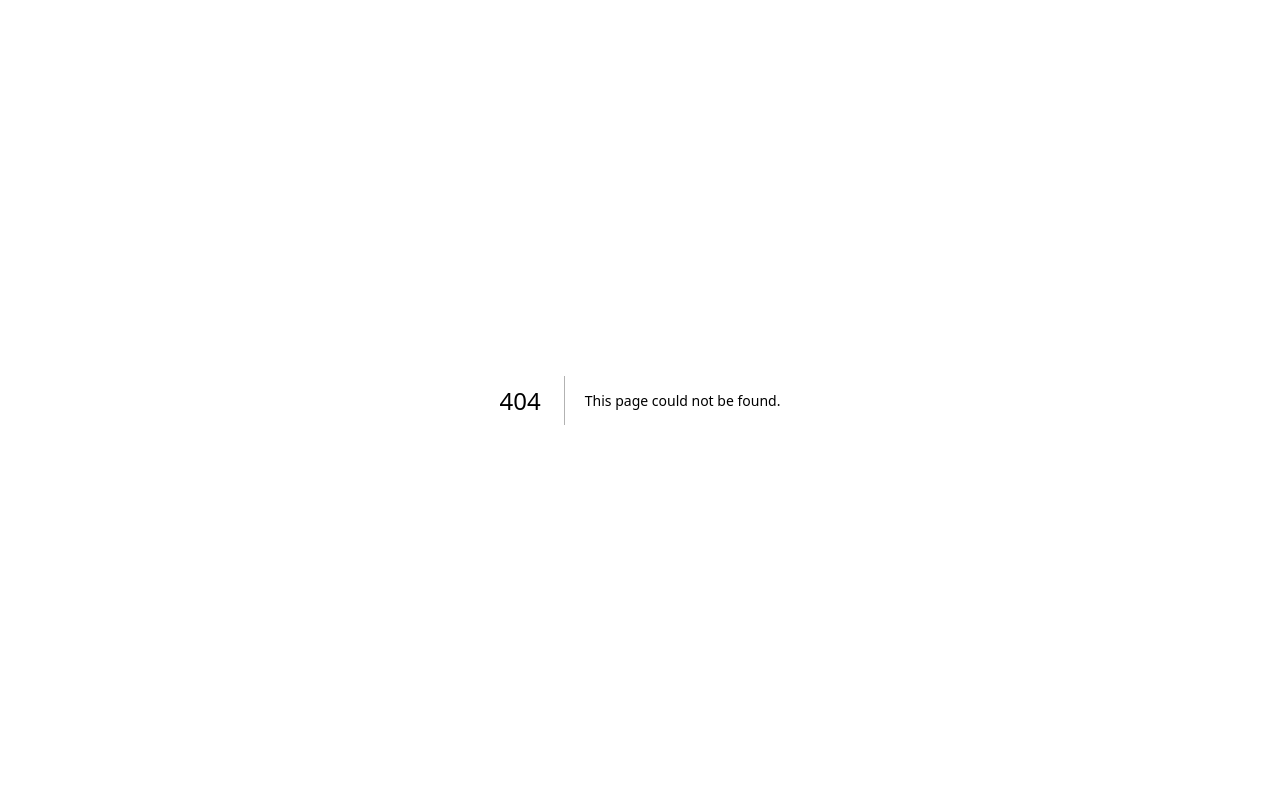
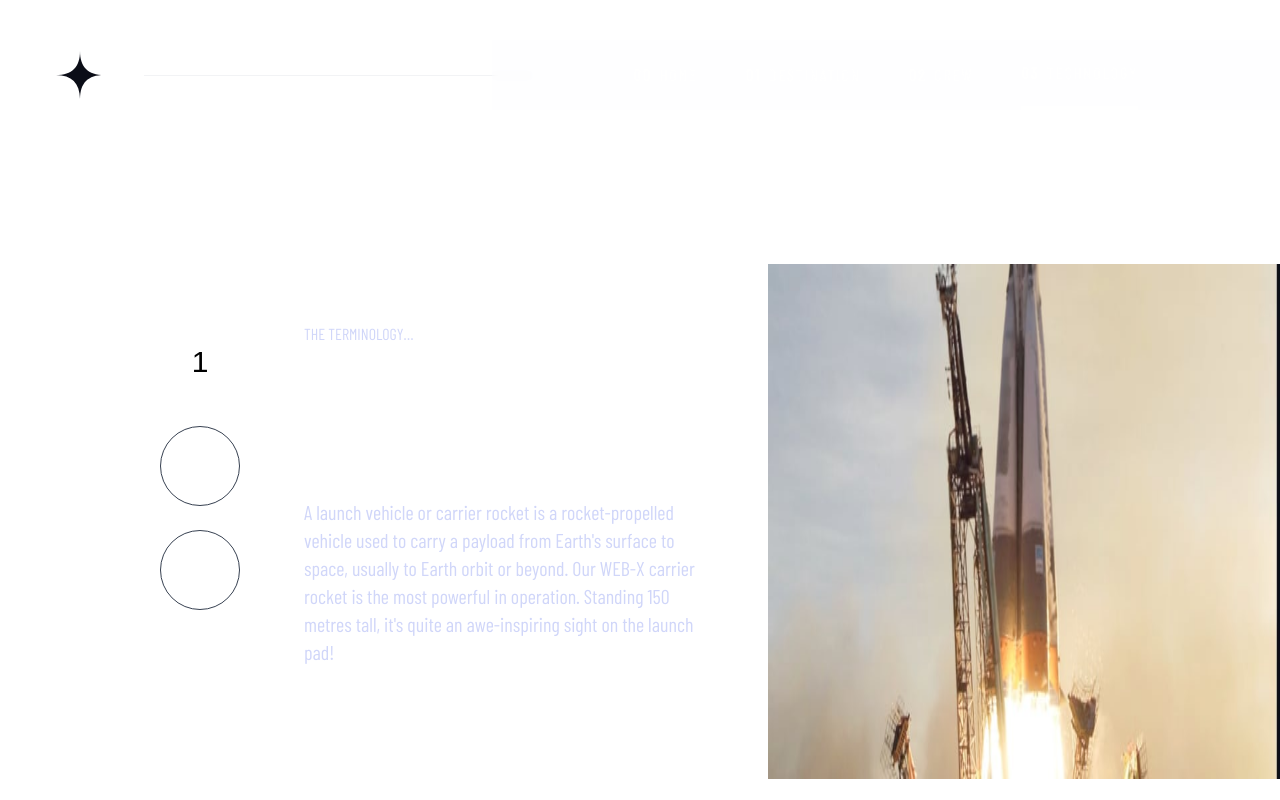
Before and after one commit to JohnPosada/Space-Tourism, a Next.js app: page /technology/1 in a window 1280 px wide. Before the commit this address had no page. Built offline with nearby package versions, Linux system fonts and the light colour scheme; a web font is replaced by a local one.

Commit message:
created technology page

```diff
--- /dev/null
+++ b/src/app/technology/[id]/page.tsx
@@ -0,0 +1,47 @@
+import Layout from "@/components/Layout";
+import TitleSection from "@/components/TitleSection";
+import TechnologyDescription from "@/components/technology/TechnologyDescription";
+import TechnologySlide from "@/components/technology/TechnologySlide";
+import { DataTechnology } from "@/constants/data";
+import Image from "next/image";
+
+interface Props {
+  params: {
+    id: string;
+  };
+}
+
+const Technology = ({ params }: Props) => {
+  const { id } = params;
+  const activeTechnology =
+    DataTechnology.find((technology) => technology.id === id.toUpperCase()) ??
+    DataTechnology[0];
+
+  return (
+    <Layout section="technology">
+      <div className="pl-40 pt-20 max-sm:flex max-sm:p-0 max-sm:items-center max-sm:justify-center">
+        <TitleSection number="03" title="MEET YOUR TECHNOLOGY" />
+      </div>
+      <div className="h-full w-full flex max-sm:flex-col-reverse max-sm:justify-center max-sm:items-center max-sm:gap-7">
+        <div className="w-3/5 pl-40 pt-20 flex gap-16 max-sm:w-full max-sm:flex-col max-sm:p-0 max-sm:justify-center max-sm:items-center">
+          <TechnologySlide />
+          <TechnologyDescription {...activeTechnology} />
+        </div>
+        <div className="w-2/5 flex justify-end items-center max-sm:items-center max-sm:h-auto max-sm:w-full ">
+          <div className="w-auto h-[515px] max-sm:w-full max-sm:h-44">
+            <Image
+              className="w-full h-full"
+              src={activeTechnology?.images.landscape}
+              alt="Destination"
+              width="0"
+              height="0"
+              sizes="100vw"
+            />
+          </div>
+        </div>
+      </div>
+    </Layout>
+  );
+};
+
+export default Technology;
--- /dev/null
+++ b/src/components/NumberSlideItem.tsx
@@ -0,0 +1,23 @@
+import Link from "next/link";
+
+interface Props {
+  number: string;
+  active?: boolean;
+}
+
+const NumberSlideItem = ({ number, active }: Props) => {
+  return (
+    <>
+      <Link
+        className={`h-20 w-20 flex justify-center border text-3xl border-gray-700 items-center rounded-full hover:border-tertiary max-sm:h-10 max-sm:w-10 ${
+          active ? " border-tertiary bg-white text-black" : "text-white"
+        }`}
+        href={number}
+      >
+        <span className={`max-sm:text-base`}>{number}</span>
+      </Link>
+    </>
+  );
+};
+
+export default NumberSlideItem;
--- /dev/null
+++ b/src/components/technology/TechnologyDescription.tsx
@@ -0,0 +1,21 @@
+interface Props {
+  name: string;
+  description: string;
+}
+
+const TechnologyDescription = ({ name, description }: Props) => {
+  return (
+    <div className="text-white font-serif flex flex-col gap-4 pr-16 max-sm:text-center max-sm:p-6">
+      <p className="text-base text-secondary max-sm:text-sm">
+        {" "}
+        THE TERMINOLOGY…
+      </p>
+      <h1 className="font-sans text-6xl max-sm:text-4xl">
+        {name.toUpperCase()}
+      </h1>
+      <p className="text-xl text-secondary max-sm:text-lg">{description}</p>
+    </div>
+  );
+};
+
+export default TechnologyDescription;
--- /dev/null
+++ b/src/components/technology/TechnologySlide.tsx
@@ -0,0 +1,24 @@
+"use client";
+
+import { slideCrew } from "@/constants/navegation";
+import { usePathname } from "next/navigation";
+import NumberSlideItem from "../NumberSlideItem";
+
+const TechnologySlide = () => {
+  const path = usePathname();
+  const id = path.split("/")[2];
+
+  return (
+    <div className="flex flex-col gap-6 max-sm:flex-row">
+      {["1", "2", "3"].map((item) =>
+        id === item ? (
+          <NumberSlideItem key={item} number={item} active />
+        ) : (
+          <NumberSlideItem key={item} number={item} />
+        )
+      )}
+    </div>
+  );
+};
+
+export default TechnologySlide;
```
